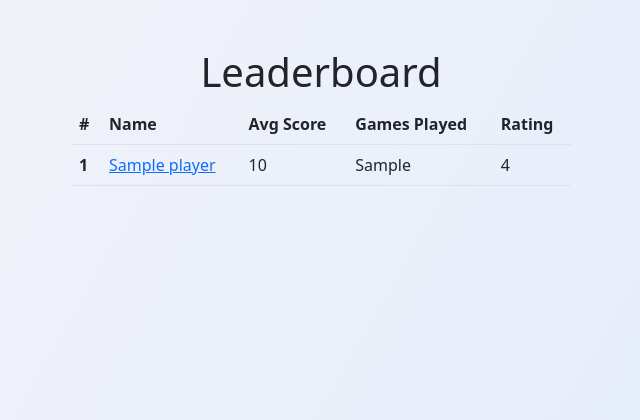
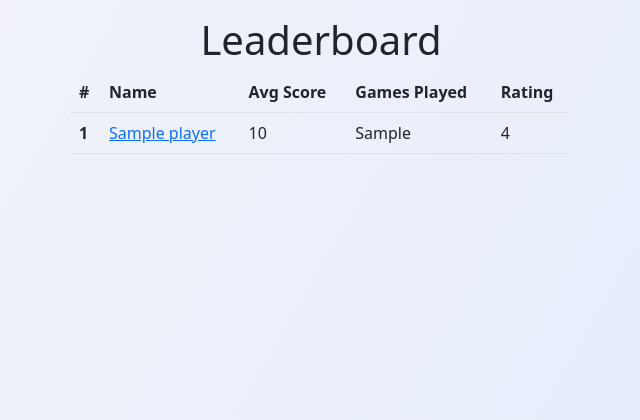
Before and after one commit to niketanand-7/GeoGuess-HoosWhere-, a Django app: template geoGuess/templates/leaderboard.html in a window 1280 px wide. Shown: the top 420 px of the page, without its empty margins (319-959 px from the left). Before the commit the page ends 186 px from the top, so only its background shows below. Run offline with Django 4.2, Linux system fonts and the light colour scheme; the template is opened without the code that fills it: most values are stand-ins (such as "Sample title", 1, 10 or a date in 2020).

Commit message:
margin fix

```diff
--- a/geoGuess/templates/leaderboard.html
+++ b/geoGuess/templates/leaderboard.html
@@ -13,7 +13,7 @@
 
 <body>
     <title>Leaderboard</title>
-    <div class="container p-5 d-flex align-items-center justify-content-center">
+    <div class="container my-3 d-flex align-items-center justify-content-center">
         <div style="width: 500px">
             <h1 class="text-center">Leaderboard</h1>
             <table class="table">
```
